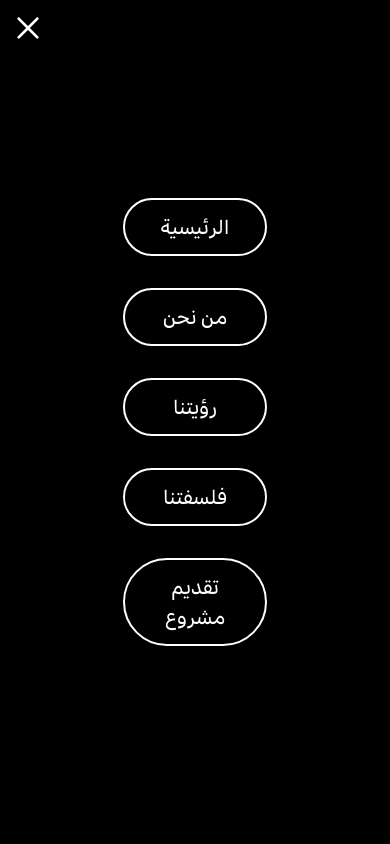
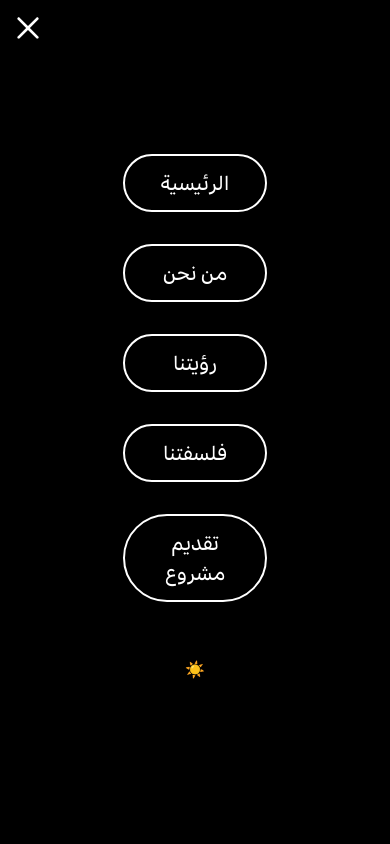
Before and after one commit to amineelakkermi/Henka, a Next.js app: page / in a window 390 px wide. Both pictures are taken after a click on the button 49 px from the left and 53 px from the top of the page. Shown: the top 844 px of the page. Built offline with nearby package versions, Linux system fonts and the light colour scheme; a web font is replaced by a local one.

Commit message:
mise a jour

```diff
--- a/components/Navbar.jsx
+++ b/components/Navbar.jsx
@@ -123,6 +123,7 @@
             <Image src={menuClose} alt="close menu" width={24} height={24} />
           </button>
 
+          <>
   {menuItems.map((item, index) => (
     <Link
       key={index}
@@ -135,6 +136,12 @@
       {item.text}
     </Link>
   ))}
+
+  <div className="flex items-center gap-4 mt-4">
+    <ThemeToggle />
+  </div>
+</>
+
         </div>
       )}
     </>
```
Lines whose indentation alone changed are shown as unchanged.
